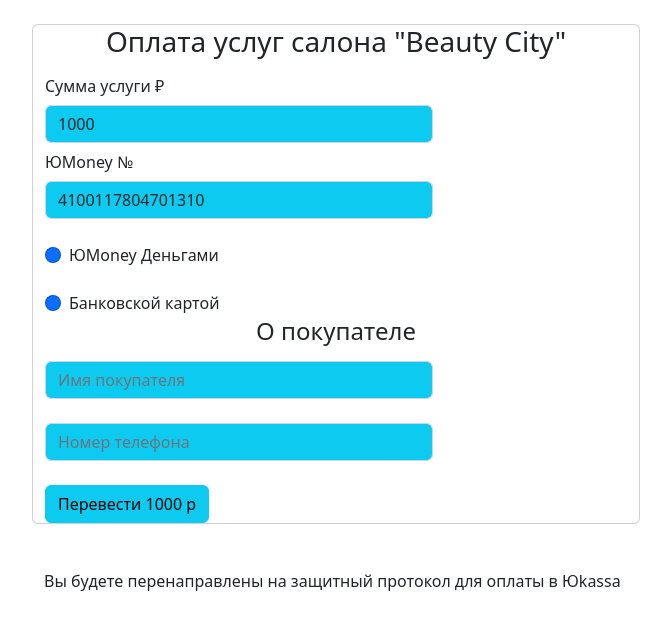
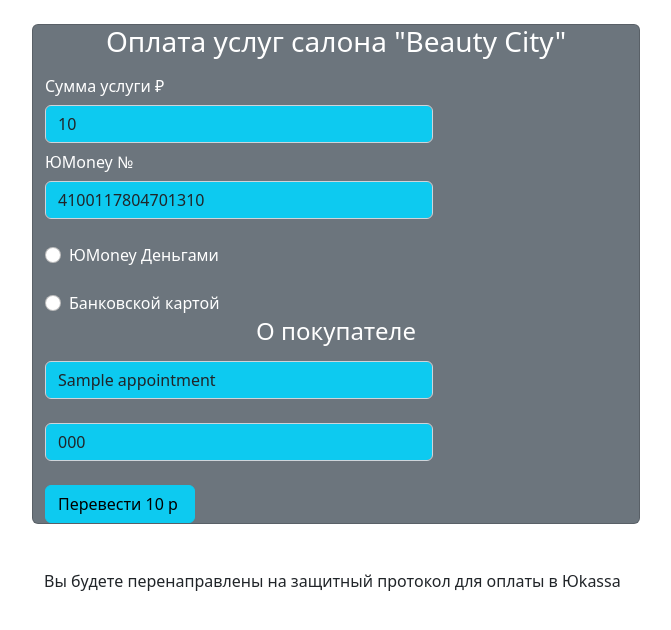
Before and after one commit to miazigoo/BeautyCity, a Django app: page / in a window 1280 px wide. Shown: the top 630 px of the page, without its empty margins (38-709 px from the left). Run offline with Django 4.2, Linux system fonts and the light colour scheme; tables that the repository leaves empty hold one stand-in row (values such as "Sample post"); parts of the project's set-up code (start-up, migrations or seed data) failed here and were passed over; some libraries are stand-ins or nearby versions.

Commit message:
payment form connected to db

```diff
--- a/bot/views.py
+++ b/bot/views.py
@@ -1,6 +1,17 @@
 from django.shortcuts import render
+from .models import Appointments
 
 
 def index(request):
+    appointments = Appointments.objects.all()
+    for appointment in appointments:
+        client_name = appointment.name
+        client_phone = appointment.phone_number
+        procedure_price = appointment.procedure.price
 
-    return render(request, 'base.html')
+        context = {'client_name': client_name,
+                   'client_phone': client_phone,
+                   'price': procedure_price
+                   }
+
+        return render(request, 'base.html', context)
--- a/templates/base.html
+++ b/templates/base.html
@@ -6,34 +6,33 @@
   <meta http-equiv="X-UA-Compatible" content="IE=edge">
   <meta name="viewport" content="width=device-width, initial-scale=1.0">
   <link rel="stylesheet" href="{% static 'bootstrap.min.css' %}">
-  <link rel="stylesheet" href="https://cdnjs.cloudflare.com/ajax/libs/font-awesome/4.7.0/css/font-awesome.min.css" />
   <title>Оплата</title>
 </head>
 <body>
   <div class="container">
     <div class="row mt-4">
-      <div class="card mb-6" style="width: 38rem;">
+      <div class="card card text-bg-secondary mb-6" style="width: 38rem;">
         <h3 class="text-center">Оплата услуг салона "Beauty City"</h3>
         <form method="POST" action="https://yoomoney.ru/quickpay/confirm.xml">
           <div class="col-sm-8 mt-10">
           <label class="col-sm-16 col-form-label">Сумма услуги ₽</label>
-          <input type="text" value=1000 class="form-control bg-info">
+          <input type="text" value="{{ price }}" class="form-control bg-info">
           <label class="col-sm-12 col-form-label">ЮMoney №</label>
           <input type="text" name="receiver" value="4100117804701310" class="form-control bg-info" readonly>
         </div>
         <div class="form-group form-check mt-4">
-          <input type="radio" name="paymentType" value="PC" class="form-check-input bg-primary">
+          <input type="radio" name="paymentType" value="PC" class="form-check-input">
           <label class="form-check-label">ЮMoney Деньгами</label>
         </div>
       <div class="form-group form-check mt-4">
-        <input type="radio" name="paymentType" value="AC" class="form-check-input bg-primary">
+        <input type="radio" name="paymentType" value="AC" class="form-check-input">
         <label class="form-check-label">Банковской картой</label>
       </div>
       <h4 class="text-center"> О покупателе </h4>
       <div class="col-sm-8 mt-3">
-        <input type="text" class="form-control mb-4 bg-info" placeholder="Имя покупателя ">
-        <input type="text" class="form-control mb-4 bg-info" placeholder="Номер телефона">
-        <input type="submit" value="Перевести 1000 р" class="btn btn-info">
+        <input type="text" class="form-control mb-4 bg-info" value="{{ client_name }}">
+        <input type="text" class="form-control mb-4 bg-info"  value="{{ client_phone}}" >
+        <input type="submit" value="Перевести {{ price}} р " class="btn btn-info">
       </div>
       </form>
     </div>
@@ -42,6 +41,5 @@
   </div>
 
 <script src="{% static 'bootstrap.bundle.min.js' %}"></script>
-<script src="https://cdnjs.cloudflare.com/ajax/libs/jquery/3.1.1/jquery.min.js"></script>
 </body>
 </html>
```
